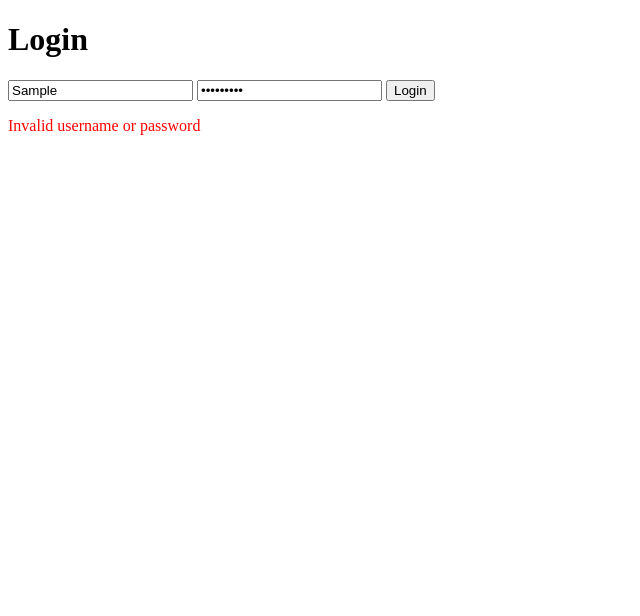
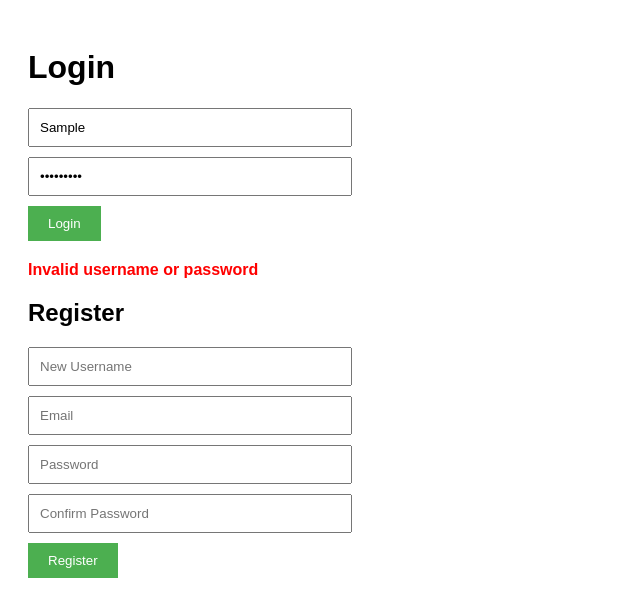
Before and after one commit to chickenzombie/cypressTestsApp, a website: page index.html in a window 1280 px wide. Both pictures are taken after typing "Sample", "Sample123" into the empty fields and a click on the button "Login". Shown: the whole page, without its empty margins (0-640 px from the left). Drawn offline with Linux system fonts and the light colour scheme.

Commit message:
Add registration functionality and error handling for login

```diff
--- a/index.html
+++ b/index.html
@@ -4,7 +4,49 @@
 <head>
   <meta charset="UTF-8">
   <meta name="viewport" content="width=device-width, initial-scale=1.0">
-  <title>Login Form</title>
+  <title>Login and Registration Form</title>
+  <style>
+    /* Простой стиль для разделения секций */
+    body {
+      font-family: Arial, sans-serif;
+      padding: 20px;
+    }
+
+    form {
+      margin-bottom: 20px;
+    }
+
+    input {
+      display: block;
+      margin: 10px 0;
+      padding: 10px;
+      width: 100%;
+      max-width: 300px;
+    }
+
+    button {
+      padding: 10px 20px;
+      background-color: #4CAF50;
+      color: white;
+      border: none;
+      cursor: pointer;
+    }
+
+    button:disabled {
+      background-color: #ccc;
+      cursor: not-allowed;
+    }
+
+    .error-message {
+      color: red;
+    }
+
+    #message,
+    #register-message {
+      margin-top: 10px;
+      font-weight: bold;
+    }
+  </style>
 </head>
 
 <body>
@@ -15,37 +57,69 @@
     <button type="submit">Login</button>
   </form>
   <p id="message"></p>
-  <p class="error-message" style="color: red;"></p> <!-- Элемент для сообщения об ошибке -->
+
+  <h2>Register</h2>
+  <form id="register-form">
+    <input type="text" name="new-username" placeholder="New Username" />
+    <input type="email" name="email" placeholder="Email" />
+    <input type="password" name="new-password" placeholder="Password" />
+    <input type="password" name="confirm-password" placeholder="Confirm Password" />
+    <button type="submit">Register</button>
+  </form>
+  <p id="register-message"></p>
 
   <script>
-    const form = document.getElementById('login-form');
-    const errorMessage = document.querySelector('.error-message');
+    // Логика логина
+    const loginForm = document.getElementById('login-form');
+    loginForm.addEventListener('submit', (event) => {
+      event.preventDefault();
+      const username = loginForm.username.value;
+      const password = loginForm.password.value;
 
-    form.addEventListener('submit', (event) => {
+      const message = document.getElementById('message');
+      message.classList.remove('error-message'); // Убираем класс ошибки
+
+      if (!username) {
+        message.innerText = 'Username is required'; // Ошибка для пустого имени пользователя
+        message.classList.add('error-message');
+      } else if (!password) {
+        message.innerText = 'Password is required'; // Ошибка для пустого пароля
+        message.classList.add('error-message');
+      } else if (username === 'validUser' && password === 'validPassword') {
+        message.innerText = `Welcome, ${username}!`; // Успешный логин
+        // Очищаем поля ввода после успешного логина
+        loginForm.username.value = '';
+        loginForm.password.value = '';
+      } else {
+        message.innerText = 'Invalid username or password'; // Ошибка для неверных данных
+        message.classList.add('error-message');
+      }
+    });
+
+    // Логика регистрации
+    const registerForm = document.getElementById('register-form');
+    registerForm.addEventListener('submit', (event) => {
       event.preventDefault();
-      const username = form.username.value;
-      const password = form.password.value;
+      const newUsername = registerForm['new-username'].value;
+      const email = registerForm['email'].value;
+      const newPassword = registerForm['new-password'].value;
+      const confirmPassword = registerForm['confirm-password'].value;
 
-      errorMessage.innerText = ''; // Сброс сообщения об ошибке
+      const registerMessage = document.getElementById('register-message');
 
-      // Проверка на пустые поля
-      if (!username) {
-        errorMessage.innerText = 'Username is required';
-        return;
+      // Валидация: проверяем совпадение паролей
+      if (newPassword !== confirmPassword) {
+        registerMessage.innerText = 'Passwords do not match';
+        registerMessage.classList.add('error-message');
+      } else if (newPassword.length < 6) {
+        // Проверка на минимальную длину пароля
+        registerMessage.innerText = 'Password must be at least 6 characters long';
+        registerMessage.classList.add('error-message');
+      } else {
+        // Успешная регистрация
+        registerMessage.innerText = `Registration successful! Welcome, ${newUsername}`;
+        registerMessage.classList.remove('error-message');
       }
-
-      if (!password) {
-        errorMessage.innerText = 'Password is required';
-        return;
-      }
-
-      // Пример проверки корректности
-      if (username !== 'validUser' || password !== 'validPassword') {
-        errorMessage.innerText = 'Invalid username or password';
-        return;
-      }
-
-      document.getElementById('message').innerText = `Welcome, ${username}!`;
     });
   </script>
 </body>
```
Also changed, not shown: cypress/e2e/login_form_spec.cy.js (+44 -11 lines), cypress/e2e/login_form_validation_spec.cy.js (+4 -4 lines), cypress/e2e/registration_form_spec.cy.js (added, +35 -0 lines).
